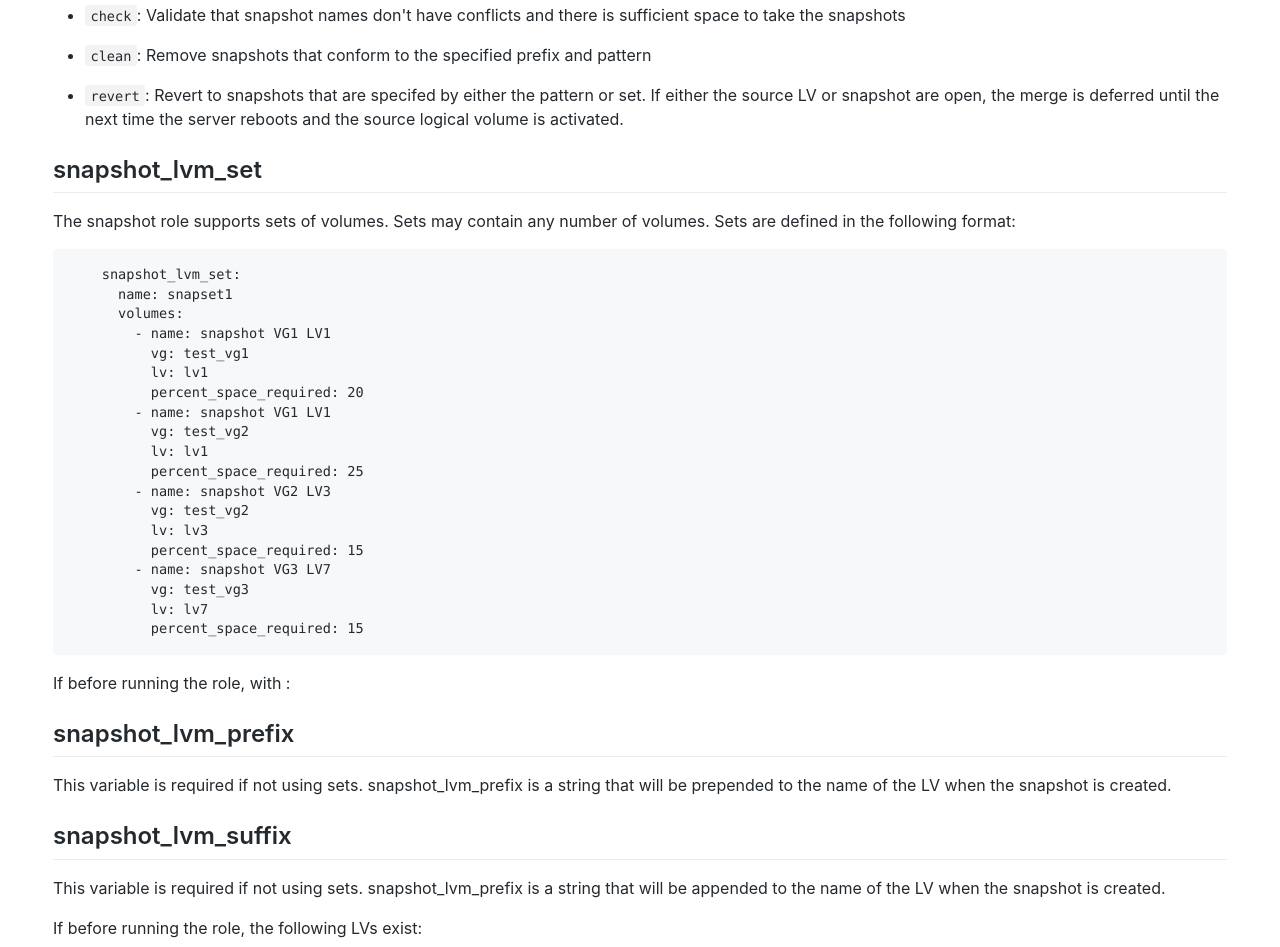
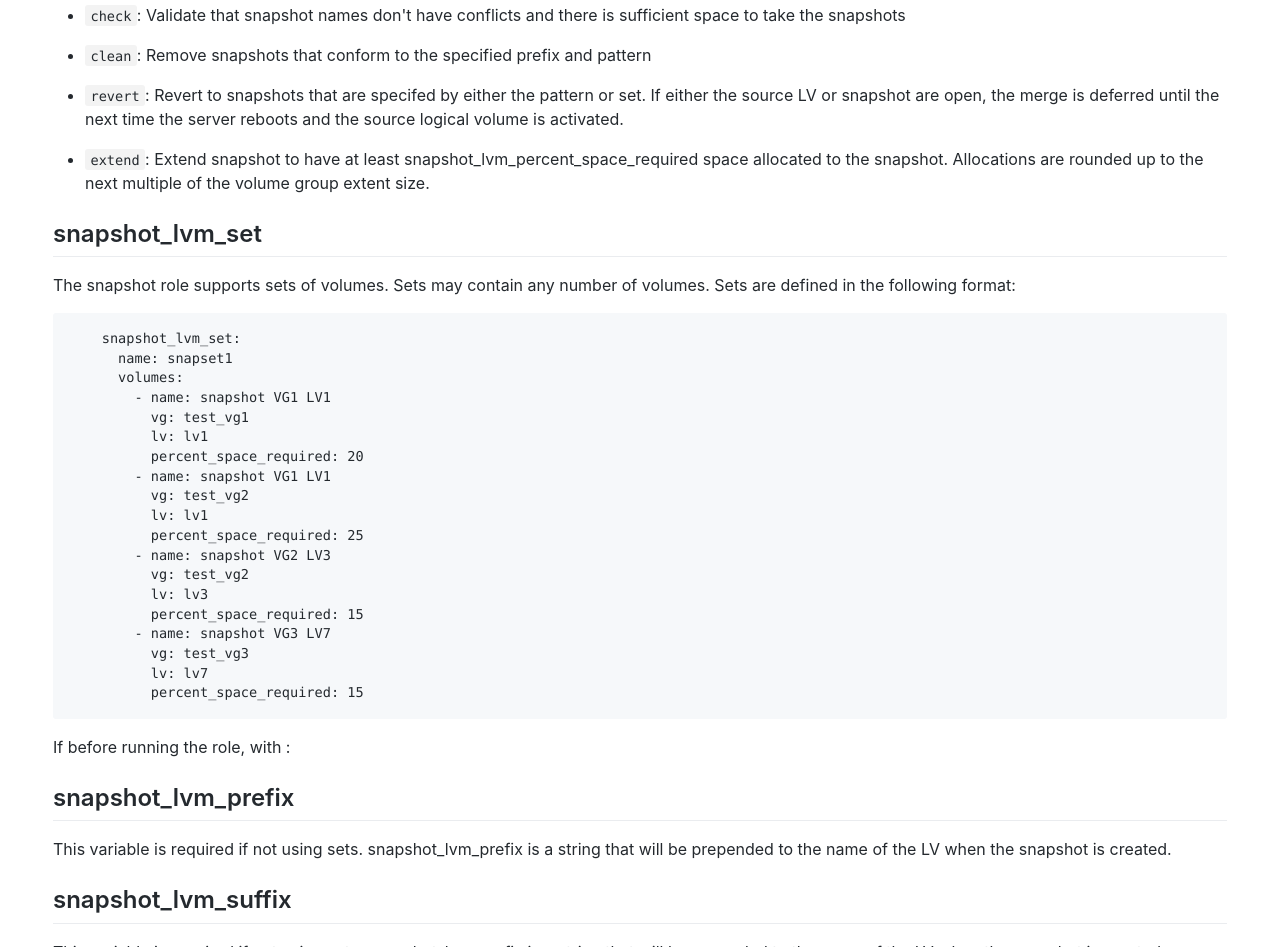
Before and after one commit to linux-system-roles/snapshot, a plain HTML site: page docs/index.html in a window 1280 px wide. Shown: the part 1606-2553 px from the top of the page. Drawn offline with Linux system fonts and the light colour scheme.

Commit message:
Update README.html for latest

```diff
--- a/docs/index.html
+++ b/docs/index.html
@@ -198,6 +198,10 @@ specified prefix and pattern</p></li>
 either the pattern or set. If either the source LV or snapshot are open,
 the merge is deferred until the next time the server reboots and the
 source logical volume is activated.</p></li>
+<li><p><code>extend</code>: Extend snapshot to have at least
+snapshot_lvm_percent_space_required space allocated to the snapshot.
+Allocations are rounded up to the next multiple of the volume group
+extent size.</p></li>
 </ul>
 <h2 id="snapshot_lvm_set">snapshot_lvm_set</h2>
 <p>The snapshot role supports sets of volumes. Sets may contain any
```
Also changed, not shown: latest/README.html (+4 -0 lines).
